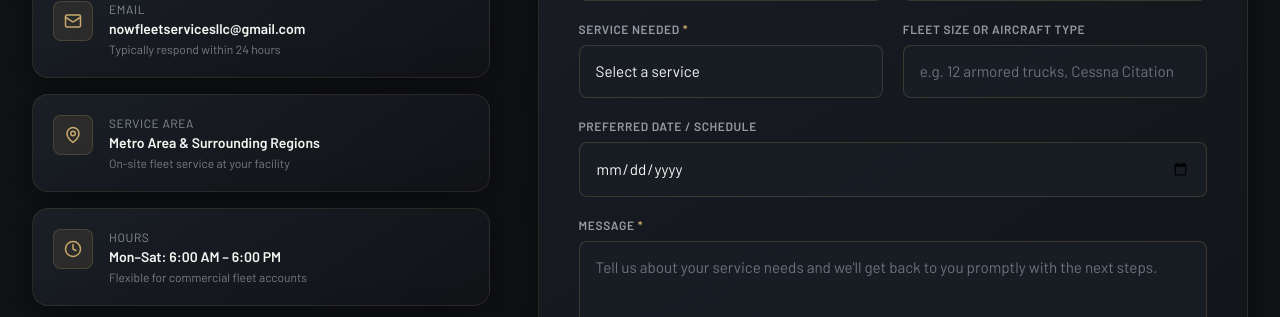
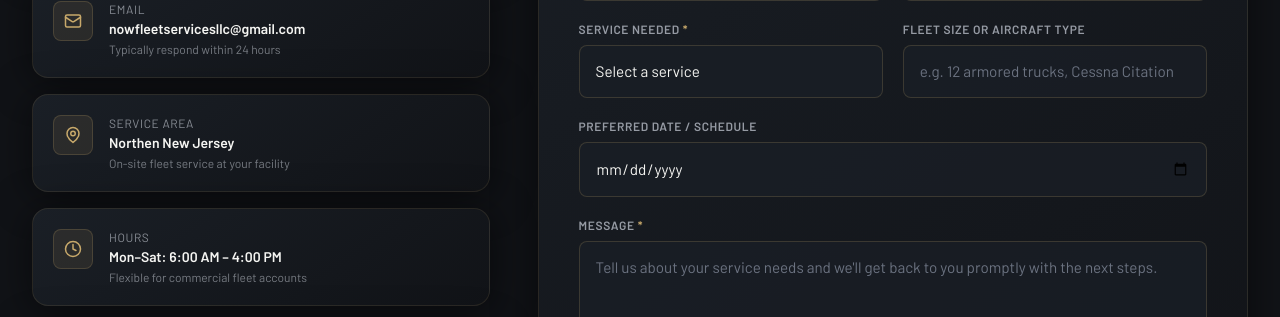
Before and after one commit to big6311/now-fleet-service, a Next.js app: page /contact in a window 1280 px wide. Shown: the part 880-1197 px from the top of the page. Built offline with nearby package versions, Linux system fonts and the light colour scheme; a web font is replaced by a local one.

Commit message:
Update service area and hours of operation

```diff
--- a/app/contact/page.tsx
+++ b/app/contact/page.tsx
@@ -27,14 +27,14 @@ const contactInfo = [
   {
     icon: MapPin,
     label: "Service Area",
-    value: "Metro Area & Surrounding Regions",
+    value: "Northen New Jersey",
     sub: "On-site fleet service at your facility",
     href: null,
   },
   {
     icon: Clock,
     label: "Hours",
-    value: "Mon–Sat: 6:00 AM – 6:00 PM",
+    value: "Mon–Sat: 6:00 AM – 4:00 PM",
     sub: "Flexible for commercial fleet accounts",
     href: null,
   },
```
